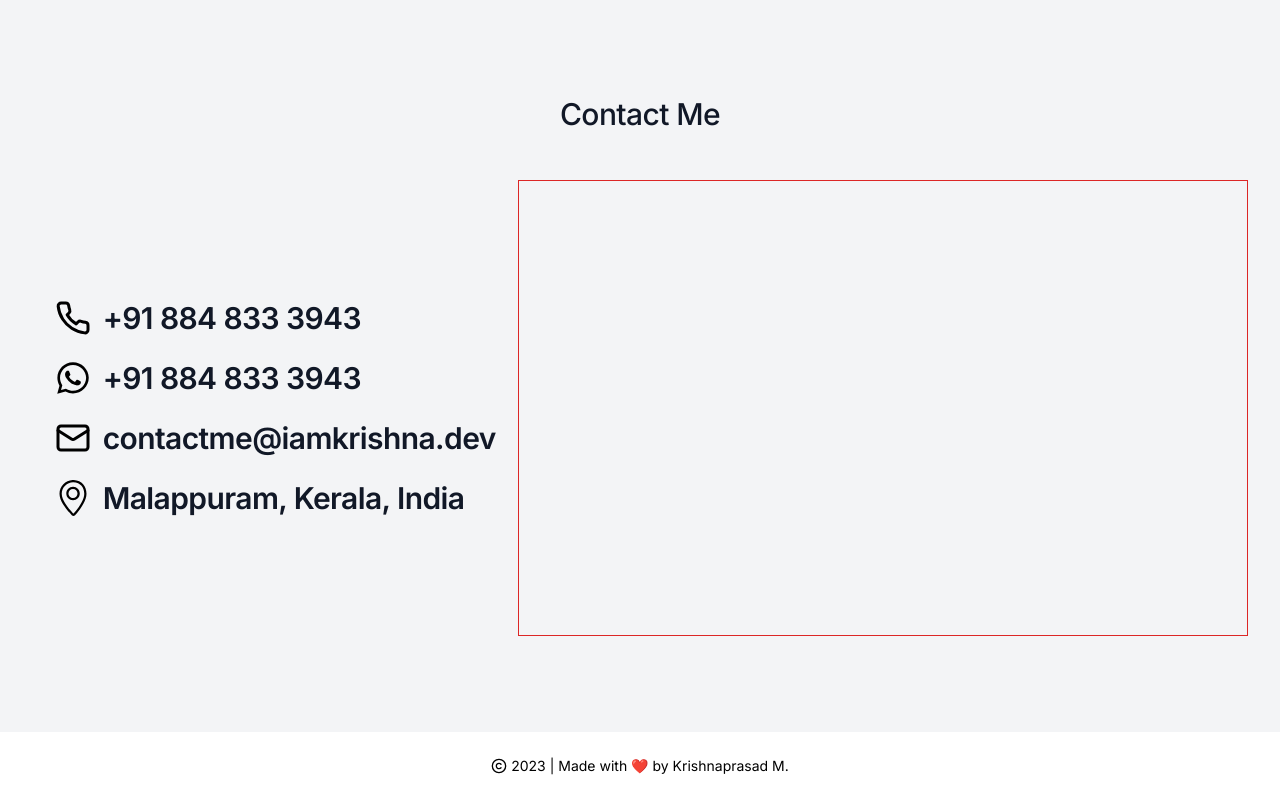
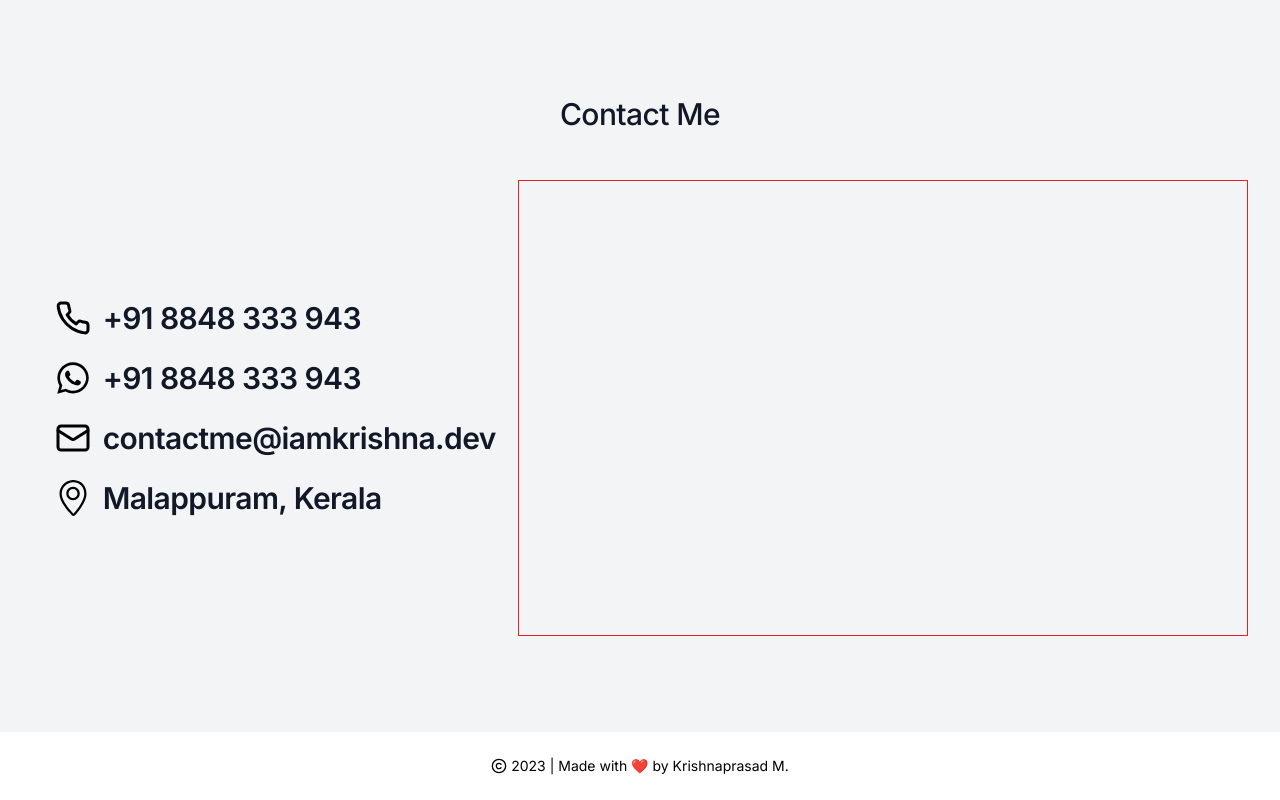
Before and after one commit to iamkrishnaprasad/iamkrishna.dev, a Next.js app: page / in a window 1280 px wide. Shown: the part 5331-6131 px from the top of the page. Built offline with nearby package versions, Linux system fonts and the light colour scheme.

Commit message:
updated ContactMe Section

```diff
--- a/src/components/feature/sections/ContactMe.tsx
+++ b/src/components/feature/sections/ContactMe.tsx
@@ -2,9 +2,8 @@ import { LuPhone as PhoneIcon, LuMail as MailIcon } from "react-icons/lu";
 import { FaWhatsapp as WhatsappIcon } from "react-icons/fa";
 import { SlLocationPin as LocationDotIcon } from "react-icons/sl";
 import SectionHeading from "../sectionHeading";
-import ImageWrapper from "@/components/common/imageWrapper";
-import Link from "@/components/common/link";
 import Typography from "@/components/common/typography";
+import { CONTACT_ME } from "@/helper";
 
 const ContactMeContent = () => {
   return (
@@ -13,41 +12,36 @@ const ContactMeContent = () => {
       <div className="flex h-full flex-col md:flex-row">
         <div className="flex h-2/4 w-full justify-center py-4 md:h-full md:w-2/5 md:py-16">
           <div className="flex flex-col items-start justify-center gap-6 ">
+            <a href={CONTACT_ME.call.value}>
               <div className="flex flex-row items-center gap-3">
                 <PhoneIcon size={36} />
-              <Link href="tel:+918848333943">
-                <Typography variant="h3">+91 884 833 3943</Typography>
-              </Link>
+                <Typography variant="h3">{CONTACT_ME.call.label}</Typography>
               </div>
+            </a>
+            <a href={CONTACT_ME.whatsApp.value} target={true ? "_blank" : "_self"}>
               <div className="flex flex-row items-center gap-3">
                 <WhatsappIcon size={36} />
-              <Link href="http://wa.me/918848333943?text=Hi" isExternalLink>
-                <Typography variant="h3">+91 884 833 3943</Typography>
-              </Link>
+                <Typography variant="h3">{CONTACT_ME.whatsApp.label}</Typography>
               </div>
+            </a>
+            <a href={CONTACT_ME.email.value}>
               <div className="flex flex-row items-center gap-3">
                 <MailIcon size={36} />
-              <Link href="mailto:contactme@iamkrishna.dev">
-                <Typography variant="h3">contactme@iamkrishna.dev</Typography>
-              </Link>
+                <Typography variant="h3">{CONTACT_ME.email.label}</Typography>
               </div>
+            </a>
+            <a
+              href={CONTACT_ME.map.value}
+              target={CONTACT_ME.map.isExternalLink ? "_blank" : "_self"}
+            >
               <div className="flex flex-row items-center gap-3">
                 <LocationDotIcon size={36} />
-              <Typography variant="h3">Malappuram, Kerala, India</Typography>
+                <Typography variant="h3">{CONTACT_ME.map.label}</Typography>
+              </div>
+            </a>
           </div>
         </div>
-        </div>
-        <div className="flex h-2/4 w-full justify-center border border-red-600 py-4 md:h-full md:w-3/5 md:py-16">
-          {/* <div className="flex w-full md:w-2/4">
-            <ImageWrapper
-              src="/assets/svg/contact_me_2.svg"
-              alt="Contact Me"
-              width={128}
-              height={128}
-              className="max-h-full max-w-full"
-            />
-          </div> */}
-        </div>
+        <div className="flex h-2/4 w-full justify-center border border-red-600 py-4 md:h-full md:w-3/5 md:py-16"></div>
       </div>
     </>
   );
--- a/src/helper.ts
+++ b/src/helper.ts
@@ -48,6 +48,29 @@ export const SECTIONS_AND_NAV_LINKS = [
 export const EXTERNAL_LINKS = {
   GITHUB: "https://github.com/iamkrishnaprasad",
   LINKEDIN: "https://www.linkedin.com/in/iamkrishnaprasad"
+};
+
+export const CONTACT_ME = {
+  call: {
+    label: "+91 8848 333 943",
+    value: "tel:+918848333943",
+    isExternalLink: false
+  },
+  whatsApp: {
+    label: "+91 8848 333 943",
+    value: "http://wa.me/918848333943?text=Hi",
+    isExternalLink: true
+  },
+  email: {
+    label: "contactme@iamkrishna.dev",
+    value: "mailto:contactme@iamkrishna.dev",
+    isExternalLink: false
+  },
+  map: {
+    label: "Malappuram, Kerala",
+    value: "https://maps.app.goo.gl/7UpS5zqHLURNqXLq7",
+    isExternalLink: true
+  }
 };
 
 export const TECHNOLOGIES: TechnologyDetails[] = [
@@ -186,7 +209,7 @@ export const EXPERIENCES: (WorkDetails | EducationDetails)[] = [
     url: "",
     position: "Software Engineer",
     isCurrentlyWorkHere: true,
-    startDate: new Date(2022, 4),
+    startDate: new Date(2022, 4, 2),
     summary: ["Working as Consulting Software Engineer for Telus."]
   },
   {
@@ -196,7 +219,7 @@ export const EXPERIENCES: (WorkDetails | EducationDetails)[] = [
     url: "",
     position: "Software Engineer (Consultant)",
     isCurrentlyWorkHere: true,
-    startDate: new Date(2021, 6),
+    startDate: new Date(2021, 6, 12),
     summary: [
       "Worked on 'CASA Spring' - Project for Telus Digital.",
       "Worked on 'Multi Benefits Claim Management (MBCM)' - Project for Telus Health.",
@@ -213,8 +236,8 @@ export const EXPERIENCES: (WorkDetails | EducationDetails)[] = [
     logo: LogoFork,
     url: "",
     position: "Software Engineer",
-    startDate: new Date(2021, 4),
-    endDate: new Date(2022, 3),
+    startDate: new Date(2021, 4, 11),
+    endDate: new Date(2022, 3, 30),
     summary: ["Worked as Consulting Software Engineer for Telus."]
   },
   {
@@ -222,8 +245,8 @@ export const EXPERIENCES: (WorkDetails | EducationDetails)[] = [
     name: "Renaissance Technologies Pvt. Ltd.",
     logo: LogoRenaissance,
     url: "",
-    startDate: new Date(2019, 3),
-    endDate: new Date(2021, 3),
+    startDate: new Date(2019, 3, 1),
+    endDate: new Date(2021, 3, 30),
     position: "Associate Software Engineer",
     summary: [
       "Built graphical dashboard for Toyota to track their day-to-day web leads.",
@@ -245,44 +268,6 @@ export const EXPERIENCES: (WorkDetails | EducationDetails)[] = [
     degree: "Masters in Computer Application (MCA)"
   }
 ];
-
-// export const EXPERIENCES: ExperienceDetails[] = [
-//   {
-//     logo: LogoUpwork,
-//     logoAlt: "Upwork logo",
-//     position: "Independent Freelancer",
-//     startDate: new Date(2021, 10),
-//     currentlyWorkHere: true,
-//     summary: [
-//       "Worked for various clients like Fiskil, Shosho, Crowe MacKay LLP.",
-//       "Worked with a variety of technologies, including React, Next.js, Typescript, Express.js, PostgreSQL, Tailwindcss, Mui, Firebase, Storybook, Cypress, and others."
-//     ]
-//   },
-//   {
-//     logo: LogoGreenApex,
-//     darkModeLogo: LogoGreenApexLight,
-//     logoAlt: "Greenapex logo",
-//     position: "Team Lead",
-//     startDate: new Date(2017, 6),
-//     endDate: new Date(2021, 9),
-//     summary: [
-//       "Acted as team lead in different projects.",
-//       "Brainstormed new ideas & gathered requirements for internal projects.",
-//       "Designed architecture of different projects (frontend + backend).",
-//       "Worked on enterprise-level projects for a variety of clients.",
-//       "Handled sprint planning & task distribution."
-//     ]
-//   },
-//   {
-//     logo: LogoDotnpixel,
-//     darkModeLogo: LogoDotnpixelLight,
-//     logoAlt: "Dotnpixel logo",
-//     position: "Full Stack Developer",
-//     startDate: new Date(2015, 11),
-//     endDate: new Date(2017, 4),
-//     summary: ["Worked as a full stack developer (React / Laravel)."]
-//   }
-// ];
 
 // export const PROJECTS: ProjectDetails[] = [
 //   {
```
Lines whose indentation alone changed are shown as unchanged.
